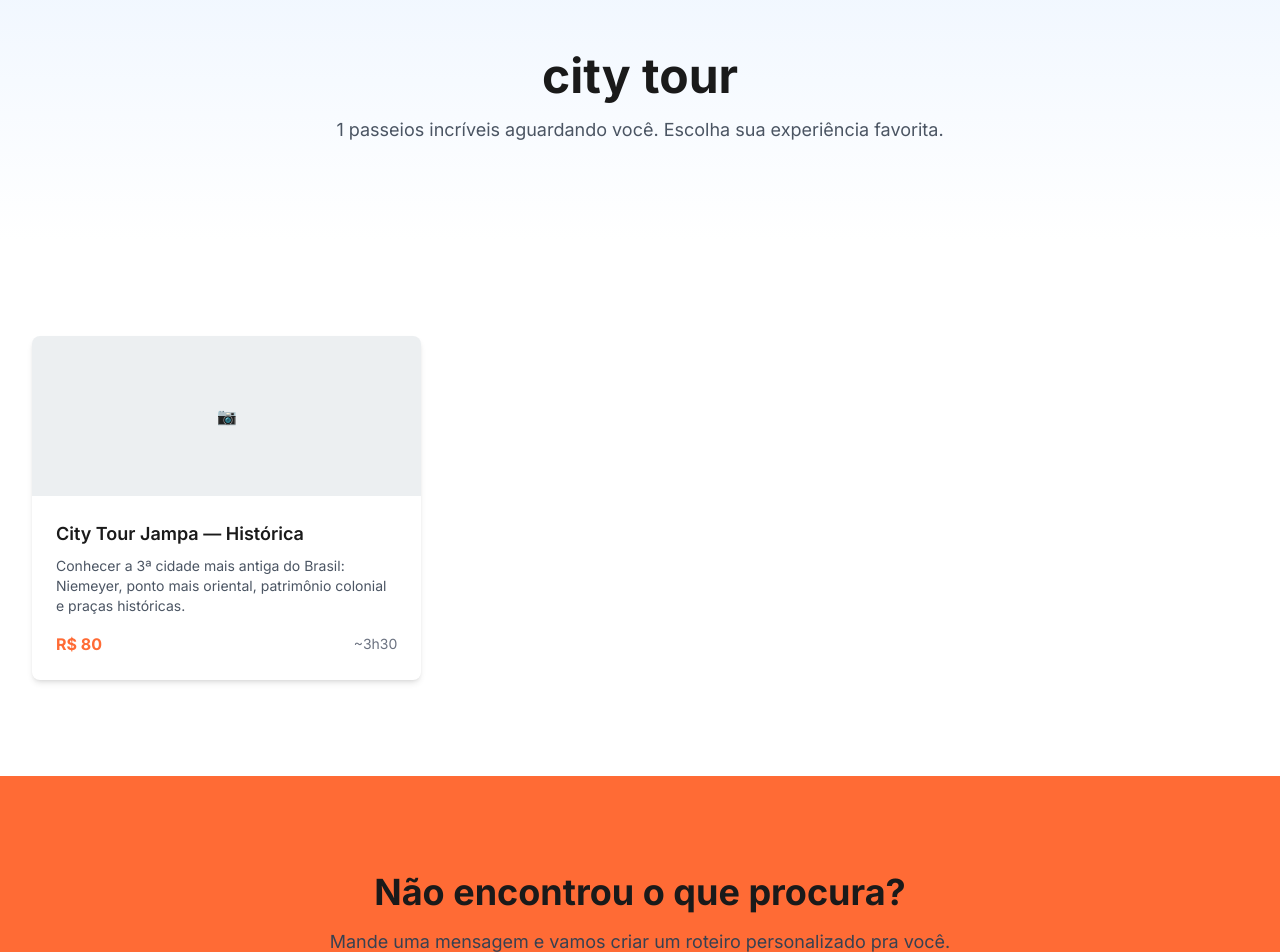
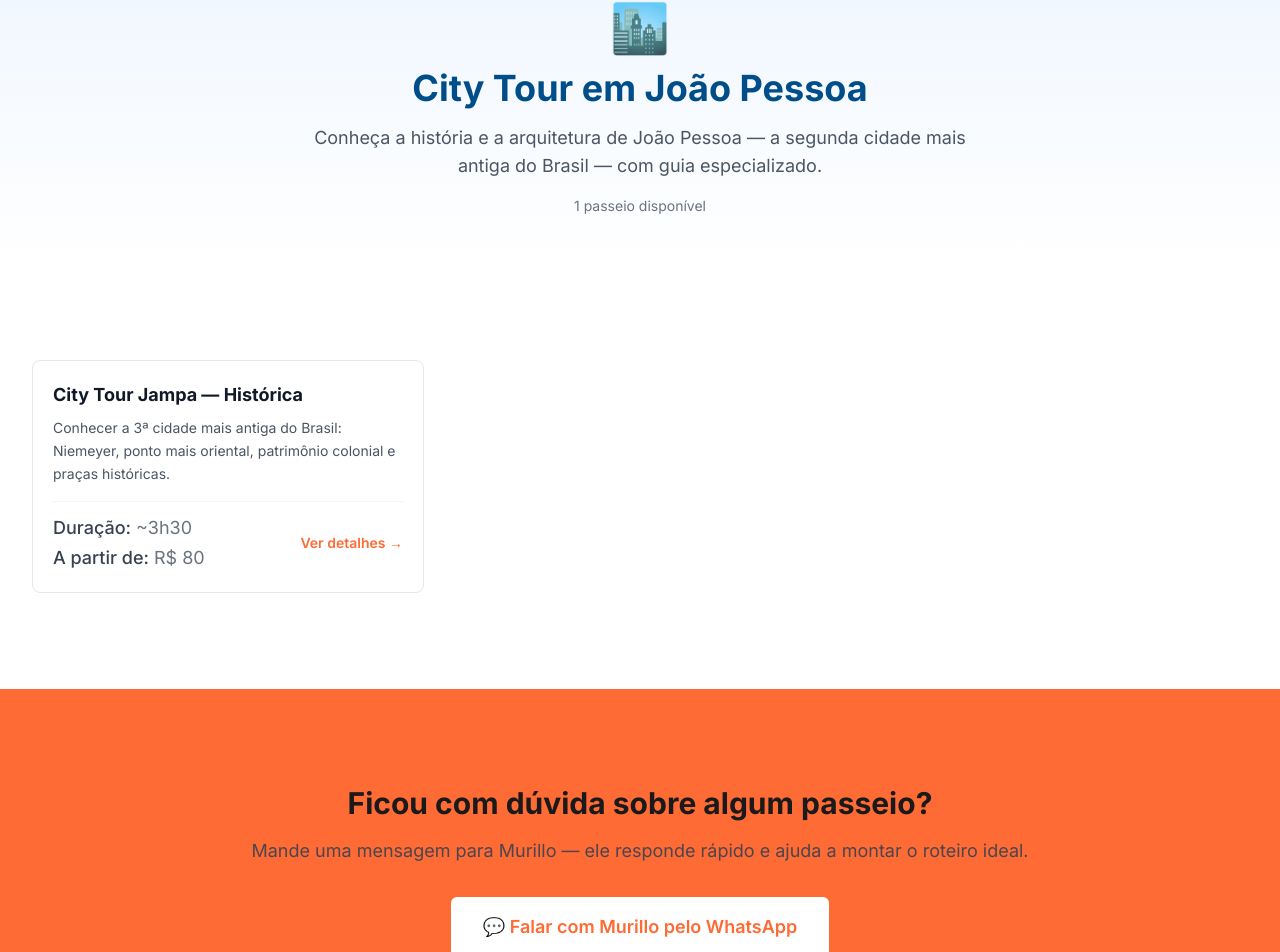
Before and after one commit to MurilloAffonso/cerebro-jampa, a Next.js app in the folder _site/: page /passeios/city-tour in a window 1280 px wide. Shown: the part 176-1128 px from the top of the page. Built offline with nearby package versions, Linux system fonts and the light colour scheme.

Commit message:
feat(site): atualiza páginas de categoria

```diff
--- a/_site/app/passeios/[categoria]/page.tsx
+++ b/_site/app/passeios/[categoria]/page.tsx
@@ -1,22 +1,15 @@
 /**
- * Página de Categoria
- *
- * Rota dinâmica: /passeios/[categoria]
- * Exemplo: /passeios/litoral-sul
- *
- * Estrutura esperada:
- * 1. Hero com nome da categoria
- * 2. Descrição da categoria
- * 3. Grid de passeios (cards com foto, nome, preço)
- * 4. CTA final
- *
- * [PLACEHOLDER: Será preenchida com dados de _conhecimento/clusters-seo.md]
+ * Página de Categoria — /passeios/[categoria]/
+ * Lista os passeios filtrados por categoria com links para /passeios/[categoria]/[slug].
+ * ISSUE-10
  */
 
 import type { Metadata } from "next";
-import { getPasseiosByCategoria } from "@/data/passeios";
+import Link from "next/link";
+import { passeios, getPasseiosByCategoria } from "@/data/passeios";
 import { generateMetadata as generateSeoMetadata } from "@/lib/seo";
 import { isCampoIndisponivel } from "@/lib/consultar";
+import { empresa } from "@/data/empresa";
 
 interface CategoriaPageProps {
   params: {
@@ -24,101 +17,156 @@ interface CategoriaPageProps {
   };
 }
 
-export async function generateMetadata({
-  params,
-}: CategoriaPageProps): Promise<Metadata> {
-  const nomeCat = params.categoria.replace(/-/g, " ");
+const CATEGORIAS_META: Record<string, { nome: string; emoji: string; descricao: string }> = {
+  pacotes: {
+    nome: "Pacotes",
+    emoji: "🎒",
+    descricao:
+      "Combine os melhores passeios de João Pessoa em um só roteiro. Praias, piscinas naturais e cultura — tudo com transfer e guia credenciado.",
+  },
+  "litoral-sul": {
+    nome: "Litoral Sul",
+    emoji: "🏖️",
+    descricao:
+      "Praias desertas, falésias coloridas e quadriciclo nas dunas. O Litoral Sul de João Pessoa é a saída favorita de quem quer aventura.",
+  },
+  "litoral-norte": {
+    nome: "Litoral Norte",
+    emoji: "⛵",
+    descricao:
+      "Pôr do sol no Jacaré, Areia Vermelha e catamarã no Atlântico. O Litoral Norte combina natureza e uma das paisagens mais fotografadas da Paraíba.",
+  },
+  "piscinas-naturais": {
+    nome: "Piscinas Naturais",
+    emoji: "🐠",
+    descricao:
+      "Recifes de coral a poucos minutos de João Pessoa. Água morna, transparente e fauna marinha — experiência única no litoral nordestino.",
+  },
+  "city-tour": {
+    nome: "City Tour",
+    emoji: "🏙️",
+    descricao:
+      "Conheça a história e a arquitetura de João Pessoa — a segunda cidade mais antiga do Brasil — com guia especializado.",
+  },
+  interestaduais: {
+    nome: "Interestaduais",
+    emoji: "🗺️",
+    descricao:
+      "Porto de Galinhas, Praia de Pipa e Natal a partir de João Pessoa. Destinos imperdíveis do Nordeste em excursões com saída garantida.",
+  },
+};
+
+export function generateStaticParams() {
+  const categorias = Array.from(new Set(passeios.map((p) => p.categoria)));
+  return categorias.map((categoria) => ({ categoria }));
+}
+
+export async function generateMetadata({ params }: CategoriaPageProps): Promise<Metadata> {
+  const meta = CATEGORIAS_META[params.categoria];
+  const nome = meta?.nome ?? params.categoria.replace(/-/g, " ");
 
   return generateSeoMetadata({
-    title: `${nomeCat} em João Pessoa`,
-    description: `Descubra os melhores passeios de ${nomeCat.toLowerCase()} em João Pessoa. Conheça as opções disponíveis e agende a sua experiência.`,
-    keywords: [`${nomeCat}`, "João Pessoa", "passeios", "turismo"],
+    title: `Passeios ${nome} em João Pessoa | Vem Passear em Jampa`,
+    description:
+      meta?.descricao ??
+      `Descubra os passeios de ${nome.toLowerCase()} em João Pessoa. Agende pelo WhatsApp.`,
+    keywords: [nome, "João Pessoa", "passeios", "turismo", "Paraíba"],
   });
 }
 
 export default function CategoriaPage({ params }: CategoriaPageProps) {
-  const passeios = getPasseiosByCategoria(params.categoria);
-  const nomeCat = params.categoria.replace(/-/g, " ");
+  const itens = getPasseiosByCategoria(params.categoria);
+  const meta = CATEGORIAS_META[params.categoria];
+  const nome = meta?.nome ?? params.categoria.replace(/-/g, " ");
+  const emoji = meta?.emoji ?? "🎯";
+  const descricao = meta?.descricao ?? null;
 
   return (
     <div>
       {/* Breadcrumb */}
-      <nav className="container-safe py-4 text-sm">
-        <a href="/" className="hover:text-primary">
-          Home
-        </a>
+      <nav className="container-safe py-4 text-sm text-gray-500">
+        <Link href="/" className="hover:text-primary">Home</Link>
         {" / "}
-        <span className="text-gray-600">{nomeCat}</span>
+        <Link href="/passeios" className="hover:text-primary">Passeios</Link>
+        {" / "}
+        <span className="text-gray-700 font-medium">{nome}</span>
       </nav>
 
       {/* Hero */}
-      <section className="section-padding bg-gradient-to-b from-blue-50 to-white">
+      <section className="bg-gradient-to-b from-blue-50 to-white py-12">
         <div className="container-safe text-center">
-          <h1>{nomeCat}</h1>
-          <p className="text-lg text-gray-600 mt-4 max-w-2xl mx-auto">
-            {passeios.length} passeios incríveis aguardando você.
-            Escolha sua experiência favorita.
+          <div className="text-5xl mb-4">{emoji}</div>
+          <h1 className="text-3xl md:text-4xl font-bold text-secondary mb-4">
+            {nome} em João Pessoa
+          </h1>
+          {descricao && (
+            <p className="text-lg text-gray-600 max-w-2xl mx-auto mb-4">{descricao}</p>
+          )}
+          <p className="text-sm text-gray-500">
+            {itens.length} {itens.length === 1 ? "passeio disponível" : "passeios disponíveis"}
           </p>
         </div>
       </section>
 
-      {/* Grid de Passeios */}
+      {/* Grid de passeios */}
       <section className="section-padding">
         <div className="container-safe">
-          <div className="grid grid-cols-1 md:grid-cols-2 lg:grid-cols-3 gap-6">
-            {passeios.map((passeio) => (
-              <a
-                key={passeio.id}
-                href={`/passeios/${params.categoria}/${passeio.slug}`}
-                className="group rounded-lg overflow-hidden shadow-md hover:shadow-lg transition-shadow"
-              >
-                {/* Card Image Placeholder */}
-                <div className="w-full h-40 bg-light flex items-center justify-center">
-                  📷
-                </div>
-
-                {/* Card Content */}
-                <div className="p-4 md:p-6">
-                  <h3 className="font-semibold text-lg mb-2 group-hover:text-primary transition">
+          {itens.length === 0 ? (
+            <div className="text-center py-12">
+              <p className="text-gray-600">Nenhum passeio disponível nesta categoria.</p>
+            </div>
+          ) : (
+            <div className="grid grid-cols-1 md:grid-cols-2 lg:grid-cols-3 gap-5">
+              {itens.map((passeio) => (
+                <Link
+                  key={passeio.id}
+                  href={`/passeios/${params.categoria}/${passeio.slug}`}
+                  className="group flex flex-col bg-white border border-gray-200 rounded-lg p-5 hover:shadow-md hover:border-primary transition"
+                >
+                  <h2 className="font-bold text-lg text-gray-900 group-hover:text-primary transition mb-2">
                     {passeio.nome}
-                  </h3>
-                  <p className="text-sm text-gray-600 mb-4">
+                  </h2>
+                  <p className="text-sm text-gray-600 flex-1 mb-4 leading-relaxed">
                     {passeio.descricao}
                   </p>
-
-                  {/* Info */}
-                  <div className="flex justify-between items-center">
-                    {isCampoIndisponivel(passeio.preco) ? (
-                      <span className="text-sm text-gray-500 italic">Consultar valor</span>
-                    ) : (
-                      <span className="text-primary font-bold">{passeio.preco}</span>
-                    )}
-                    {!isCampoIndisponivel(passeio.duracao) && (
-                      <span className="text-sm text-gray-500">{passeio.duracao}</span>
-                    )}
+                  <div className="flex items-center justify-between text-sm border-t border-gray-100 pt-3">
+                    <div className="space-y-0.5">
+                      <p className="text-gray-500">
+                        <span className="font-medium text-gray-700">Duração:</span>{" "}
+                        {isCampoIndisponivel(passeio.duracao) ? "[CONSULTAR]" : passeio.duracao}
+                      </p>
+                      <p className="text-gray-500">
+                        <span className="font-medium text-gray-700">A partir de:</span>{" "}
+                        {isCampoIndisponivel(passeio.preco) ? "[CONSULTAR]" : passeio.preco}
+                      </p>
+                    </div>
+                    <span className="text-primary font-semibold whitespace-nowrap ml-4">
+                      Ver detalhes →
+                    </span>
                   </div>
-                </div>
-              </a>
-            ))}
-          </div>
-
-          {passeios.length === 0 && (
-            <div className="text-center py-12">
-              <p className="text-gray-600">Nenhum passeio disponível nesta categoria.</p>
+                </Link>
+              ))}
             </div>
           )}
         </div>
       </section>
 
-      {/* CTA Final */}
+      {/* CTA WhatsApp */}
       <section className="section-padding bg-primary text-white">
         <div className="container-safe text-center">
-          <h2>Não encontrou o que procura?</h2>
-          <p className="text-lg mt-4 mb-8">
-            Mande uma mensagem e vamos criar um roteiro personalizado pra você.
+          <h2 className="text-2xl md:text-3xl font-bold mb-4">
+            Ficou com dúvida sobre algum passeio?
+          </h2>
+          <p className="text-lg mb-8 opacity-90">
+            Mande uma mensagem para Murillo — ele responde rápido e ajuda a montar o roteiro ideal.
           </p>
-          <a href="#" className="btn-primary bg-white text-primary hover:bg-gray-100">
-            Chamar Murillo no WhatsApp
+          <a
+            href={empresa.contato.whatsappLink}
+            target="_blank"
+            rel="noopener noreferrer"
+            className="inline-block bg-white text-primary px-8 py-4 rounded-md font-semibold text-lg hover:bg-gray-100 transition-colors"
+          >
+            💬 Falar com Murillo pelo WhatsApp
           </a>
         </div>
       </section>
```
